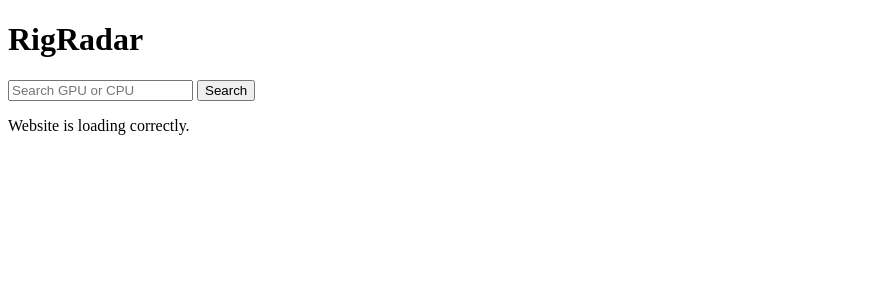
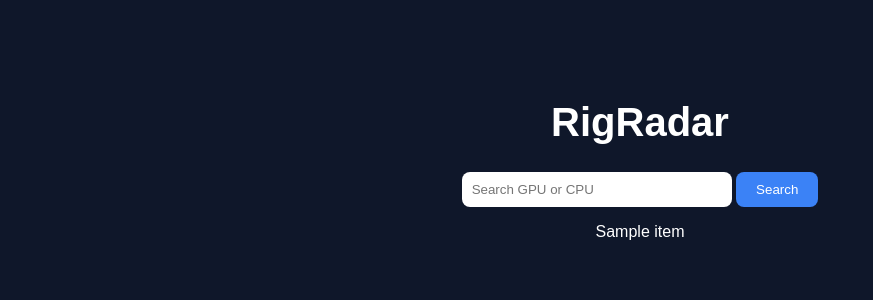
Before and after one commit to Kitfox35/Jackpot-Comp, a Flask app: template templates/index.html in a window 1280 px wide. Shown: the top 300 px of the page, without its empty margins (0-873 px from the left). Run offline with Flask 3, Linux system fonts and the light colour scheme; the template is opened without the code that fills it: most values are stand-ins (such as "Sample title", 1, 10 or a date in 2020).

Commit message:
added UI styling and improved layout

```diff
--- a/app.py
+++ b/app.py
@@ -1,15 +1,46 @@
 from flask import Flask, render_template, request
 
 app = Flask(__name__)
+#--- Data layer ---
+# Later, this gets replaced by an API call
+HARDWARE_PRICES = {
+    "rtx 4070": [520, 550, 500],
+    "rtx 4080": [700, 720, 710],
+    "rx 7800 xt": [480, 510, 495],
+    "rx 7900 xt": [600, 620, 590],
+    "i7 12700k": [300, 320, 310],
+    "i9 13900k": [550, 580, 560],
+    "ryzen 7 7700x": [290, 310, 300],
+}
+
+def get_price_data(query):
+    """Return prices and average for a given hardware inquiry."""
+    query = query.strip().lower()
+
+    if not query:
+        return None, None, "Please enter a search term."
+    prices = HARDWARE_PRICES.get(query)
+    if prices is None:
+        return None,None, f'No data found "{query}". Try: RTX 4070, RX 7800XT, i7 12700K'
+
+    avg =round(sum(prices) / len (prices), 2)
+    return prices, avg, None
+
+
+# --- Routes ---
 
 @app.route("/", methods=["GET", "POST"])
 def home():
-    result = None
+    prices = []
+    avg = None
+    error = None
+    query = ""
 
-    if request.method == ("POST"):
-        query = request.form["query"]
-        result = f"You searched for: {query}"
-    return render_template("index.html", result=result)
+    if request.method == "POST":
+        query = request.form.get("query", "")
+        prices, avg, error = get_price_data(query)
+
+    return render_template("index.html", prices=prices, avg=avg, error=error,query=query)
 
 if __name__ == "__main__":
     app.run(debug=True)
--- /dev/null
+++ b/static/style.css
@@ -0,0 +1,36 @@
+body {
+    font-family: Arial, sans-serif;
+    background: #0f172a;
+    color: white;
+    text-align: center;
+    margin-top: 100px;
+}
+
+h1 {
+    font-size: 40px;
+}
+
+input {
+    padding: 10px;
+    width: 250px;
+    border-radius: 8px;
+    border: none;
+}
+
+button {
+    padding: 10px 20px;
+    border-radius: 8px;
+    border: none;
+    background: #3b82f6;
+    color: white;
+    cursor: pointer;
+}
+
+button:hover {
+    background: #2563eb;
+}
+
+ul {
+    list-style: none;
+    padding: 0;
+}
--- a/templates/index.html
+++ b/templates/index.html
@@ -2,15 +2,25 @@
 <html>
 <head>
     <title>RigRadar</title>
+    <link rel="stylesheet" href="{{ url_for('static', filename='style.css') }}">
 </head>
 <body>
     <h1>RigRadar</h1>
 
-     <form>
-        <input type="text" placeholder="Search GPU or CPU">
+     <form method="POST">
+        <input type="text" name="query" placeholder="Search GPU or CPU">
         <button type="submit">Search</button>
     </form>
 
-    <p>Website is loading correctly.</p>
+   {% if result %}
+        <h2>Average Price: ${{ avg }}</h2>
+    {% endif %}
+
+    <ul>
+        {% for item in results %}
+            <li> {{ item }}</li>
+            {% endfor %}
+
+    </ul>
 </body>
 </html>
```
